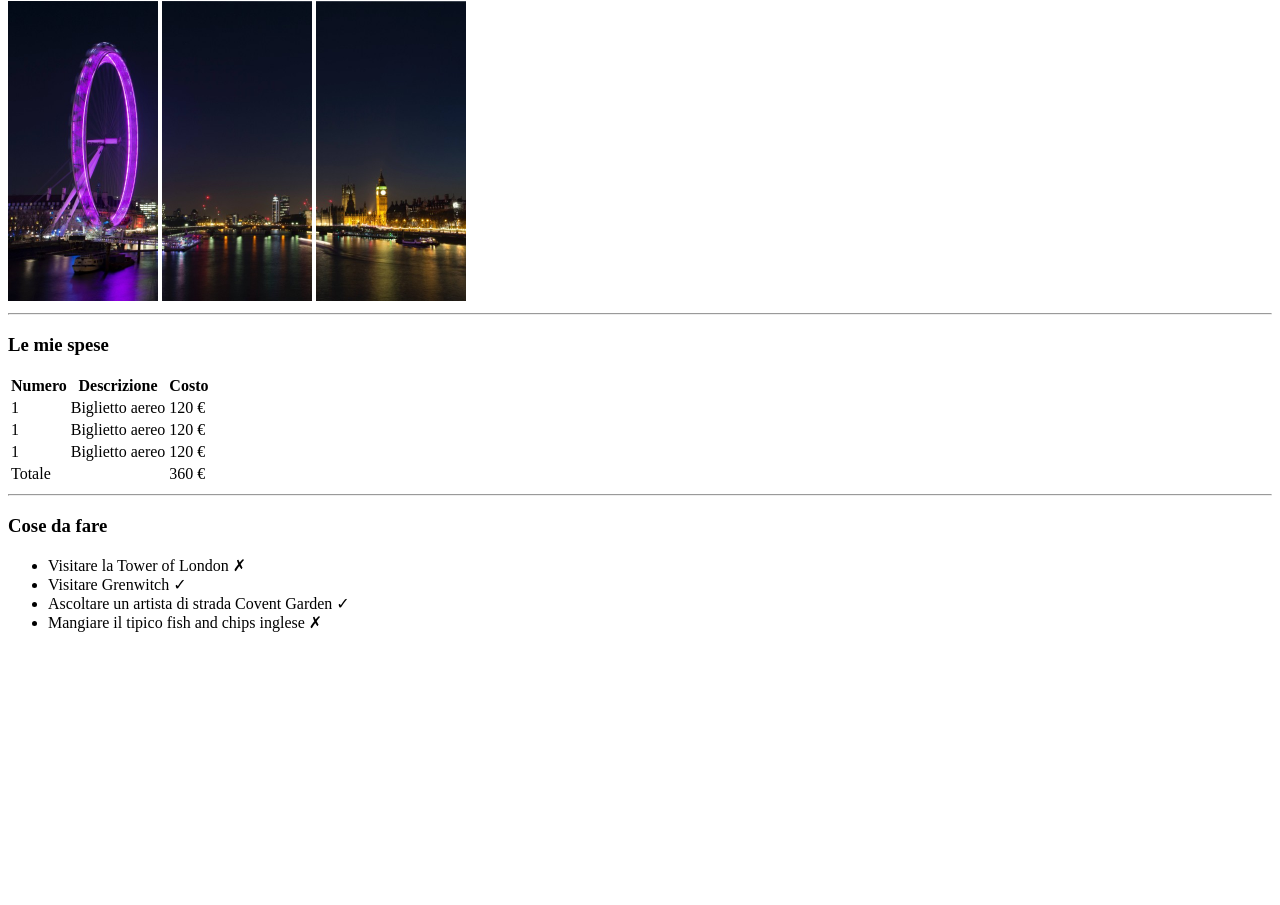
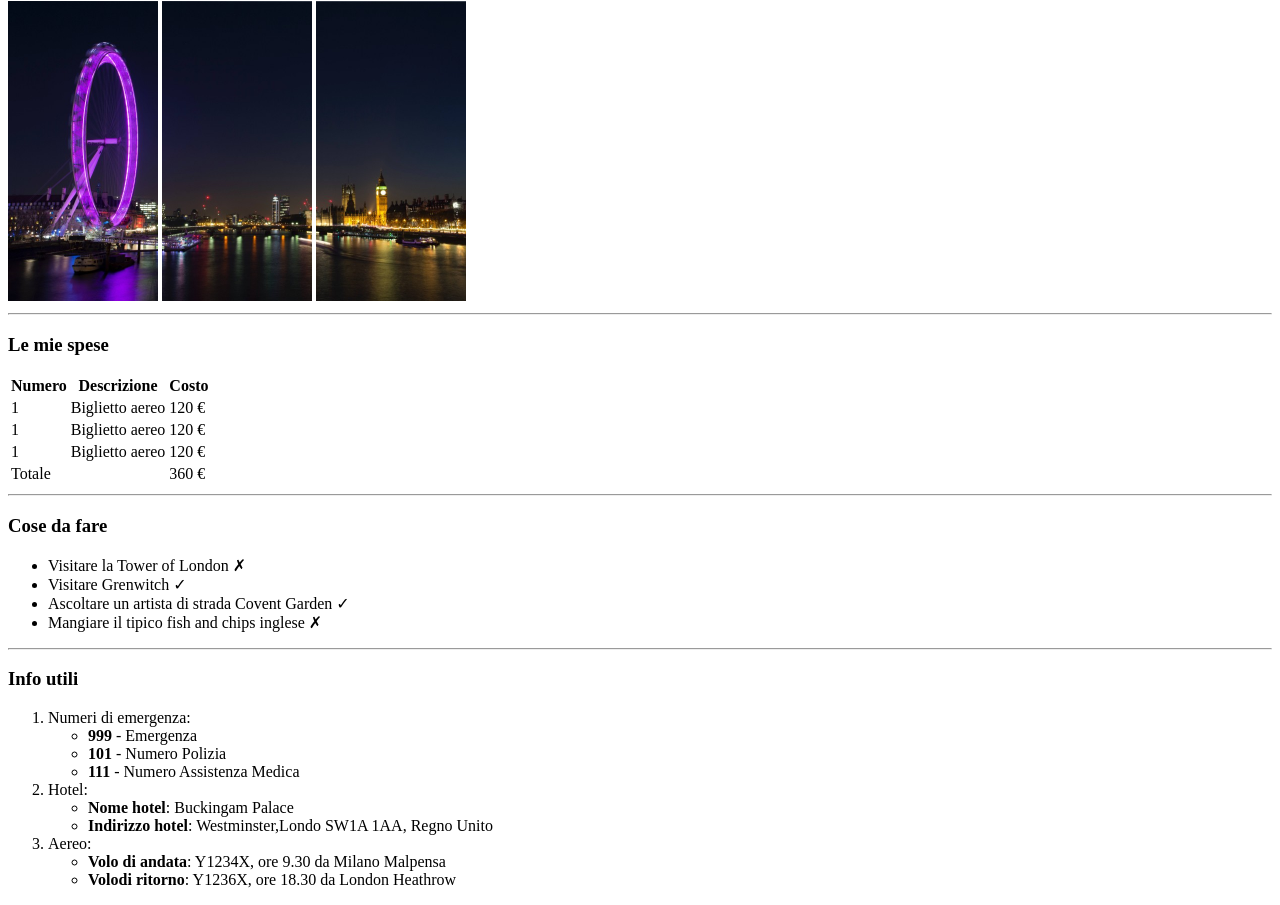
Before and after one commit to Carmine-Doronzo/html-london-trip, a plain HTML site: page index.html in a window 1280 px wide. Shown: the part 79-984 px from the top of the page. Before the commit the page ends 800 px from the top, so only its background shows below. Drawn offline with Linux system fonts and the light colour scheme.

Commit message:
Completamento del main e stilatura prima lista annidata

```diff
--- a/index.html
+++ b/index.html
@@ -56,7 +56,9 @@
         </div>
 
         <hr>
+
         <!--lista di cose da fare-->
+
         <div>
             <h3>Cose da fare</h3>
             <ul>
@@ -67,6 +69,39 @@
             </ul>
         </div>
 
+        <hr>
+
+        <!--lista ordinata con annidamento di lista disordinata-->
+
+        <div>
+            <h3>Info utili</h3>
+            <ol>
+                <li>
+                    Numeri di emergenza:
+                    <ul>
+                        <li><strong>999</strong> - Emergenza</li>
+                        <li><strong>101</strong> - Numero Polizia</li>
+                        <li><strong>111</strong> - Numero Assistenza Medica</li>
+                    </ul>
+                </li>
+                <li>
+                    Hotel:
+                    <ul>
+                        <li><strong>Nome hotel</strong>: Buckingam Palace</li>
+                        <li><strong>Indirizzo hotel</strong>: Westminster,Londo SW1A 1AA, Regno Unito</li>
+                    </ul>
+                </li>
+                <li>
+                    Aereo:
+                    <ul>
+                        <li><strong>Volo di andata</strong>: Y1234X, ore 9.30 da Milano Malpensa</li>
+                        <li><strong>Volodi ritorno</strong>: Y1236X, ore 18.30 da London Heathrow</li>
+                    </ul>
+                </li>
+            </ol>
+
+        </div>
+
     </main>
 
 </body>
```
